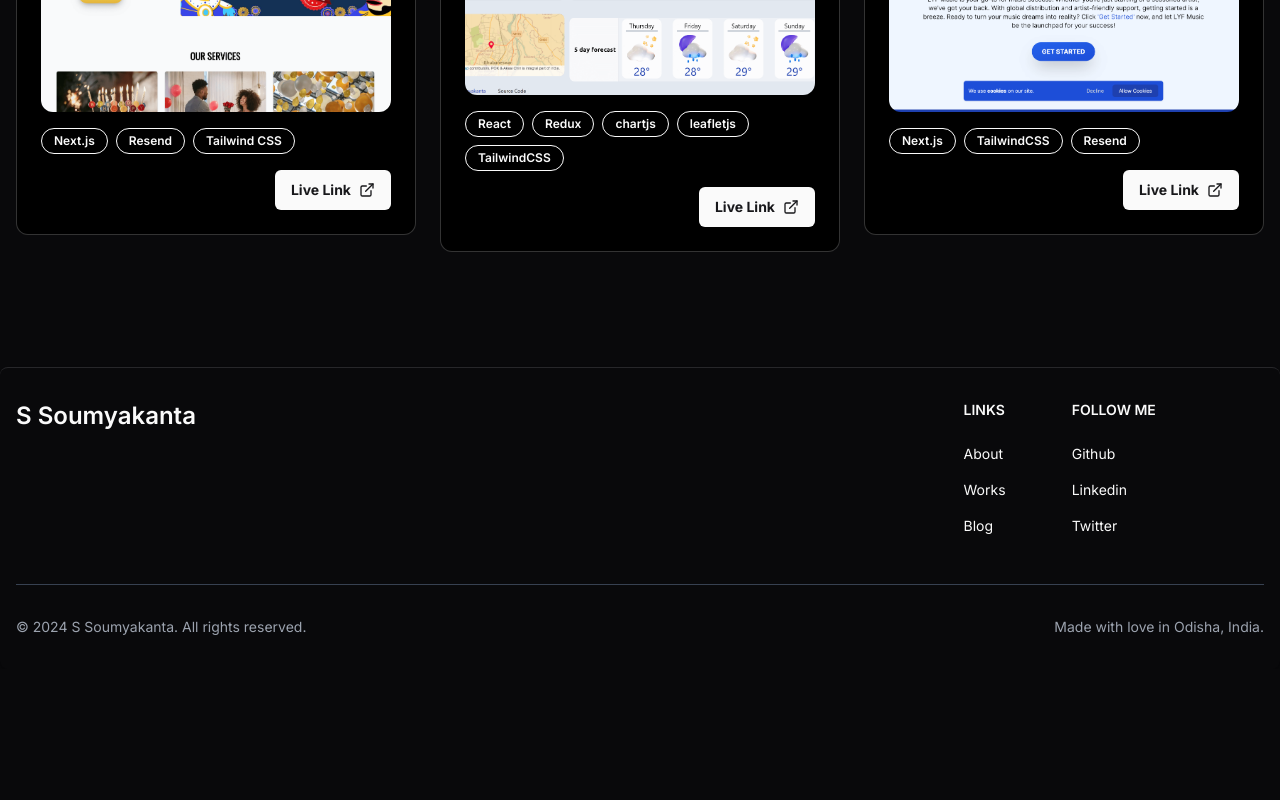
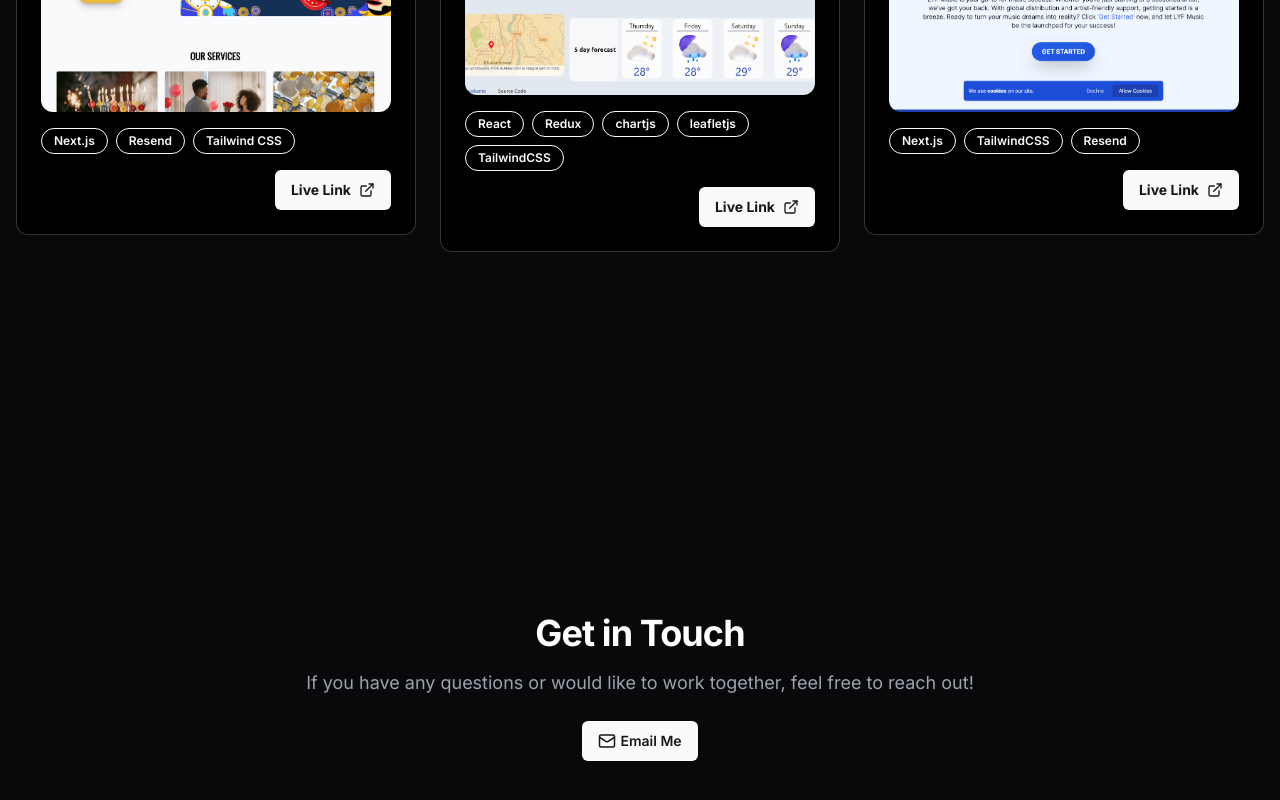
Before and after one commit to s-soumyakanta/s-soumyakanta, a Next.js app: page / in a window 1280 px wide. Shown: the part 3027-3827 px from the top of the page. Before the commit the page ends 3696 px from the top, so only its background shows below. Built offline with nearby package versions, Linux system fonts and the light colour scheme.

Commit message:
EmailMe added

```diff
--- /dev/null
+++ b/src/components/EmailMe.tsx
@@ -0,0 +1,27 @@
+"use client";
+
+import Link from "next/link";
+import { Button } from "./ui/button";
+import { Mail } from "lucide-react";
+
+export default function EmailMe() {
+  return (
+    <section className="flex justify-center mt-8">
+      <div className="max-w-3xl p-6 shadow-none">
+        <div className="text-center">
+          <h2 className="mb-4 text-3xl md:text-4xl font-bold tracking-tight text-gray-900 dark:text-white">
+            Get in Touch
+          </h2>
+          <p className="mb-6 text-base md:text-lg font-normal text-gray-700 dark:text-gray-400">
+            If you have any questions or would like to work together, feel free to reach out!
+          </p>
+          <Link href="mailto:contact@s-soumyakanta.com">
+         <Button className="space-x-1">
+         <Mail width="18px" /> <p className="font-semibold">Email Me</p>
+         </Button>
+          </Link>
+        </div>
+      </div>
+    </section>
+  );
+}
--- a/src/components/Home.tsx
+++ b/src/components/Home.tsx
@@ -6,6 +6,7 @@ import Works from "./Works";
 
 import LandingPage from "./LandingPage";
 import Skills from "./Skills";
+import EmailMe from "./EmailMe";
 
 const Home = () => {
   return (
@@ -30,6 +31,10 @@ const Home = () => {
         >
           <Works />
         </section>
+        <section className="h-[80vh] flex justify-center items-center">
+          <EmailMe />
+        </section>
+
 
       </main>
     </div>
```
